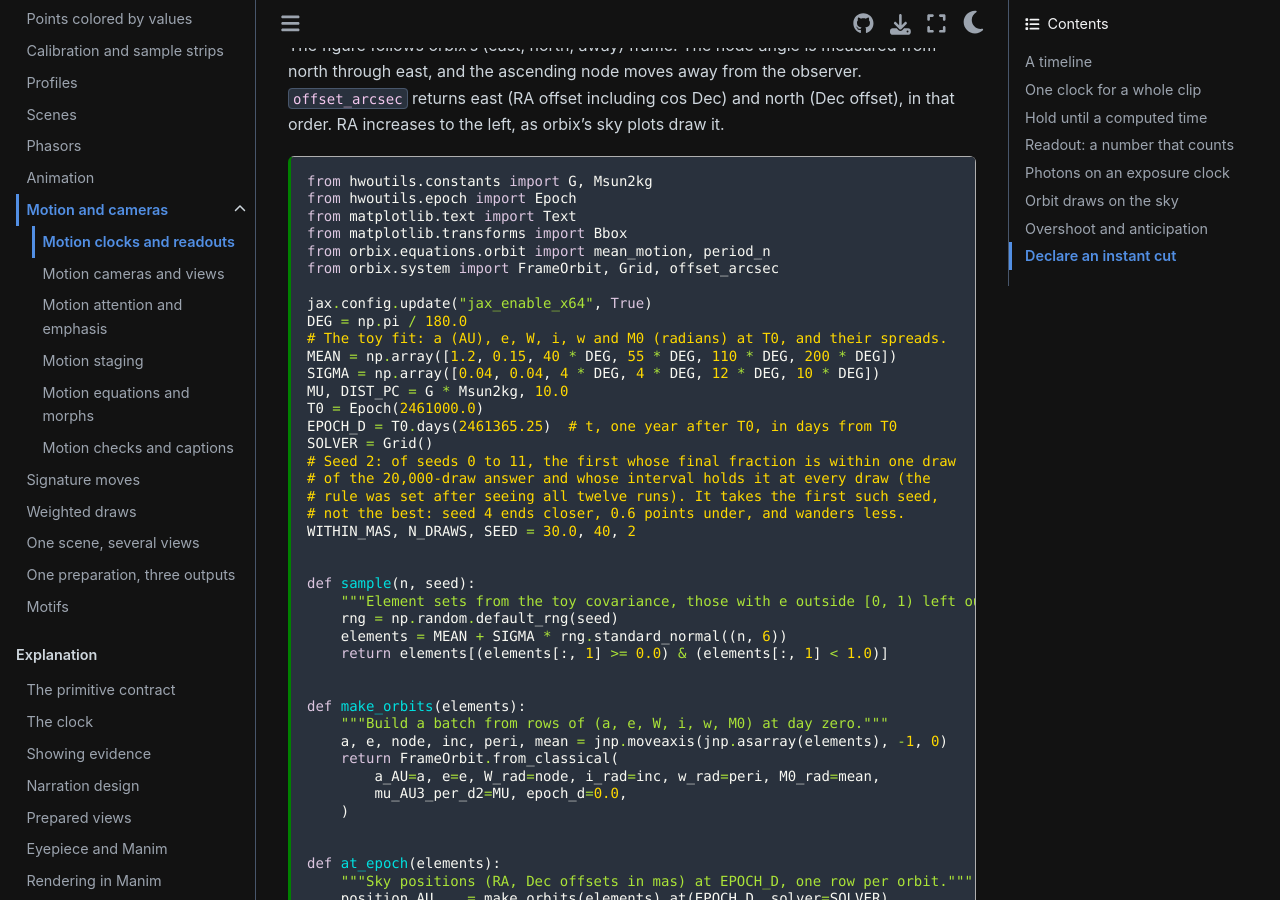
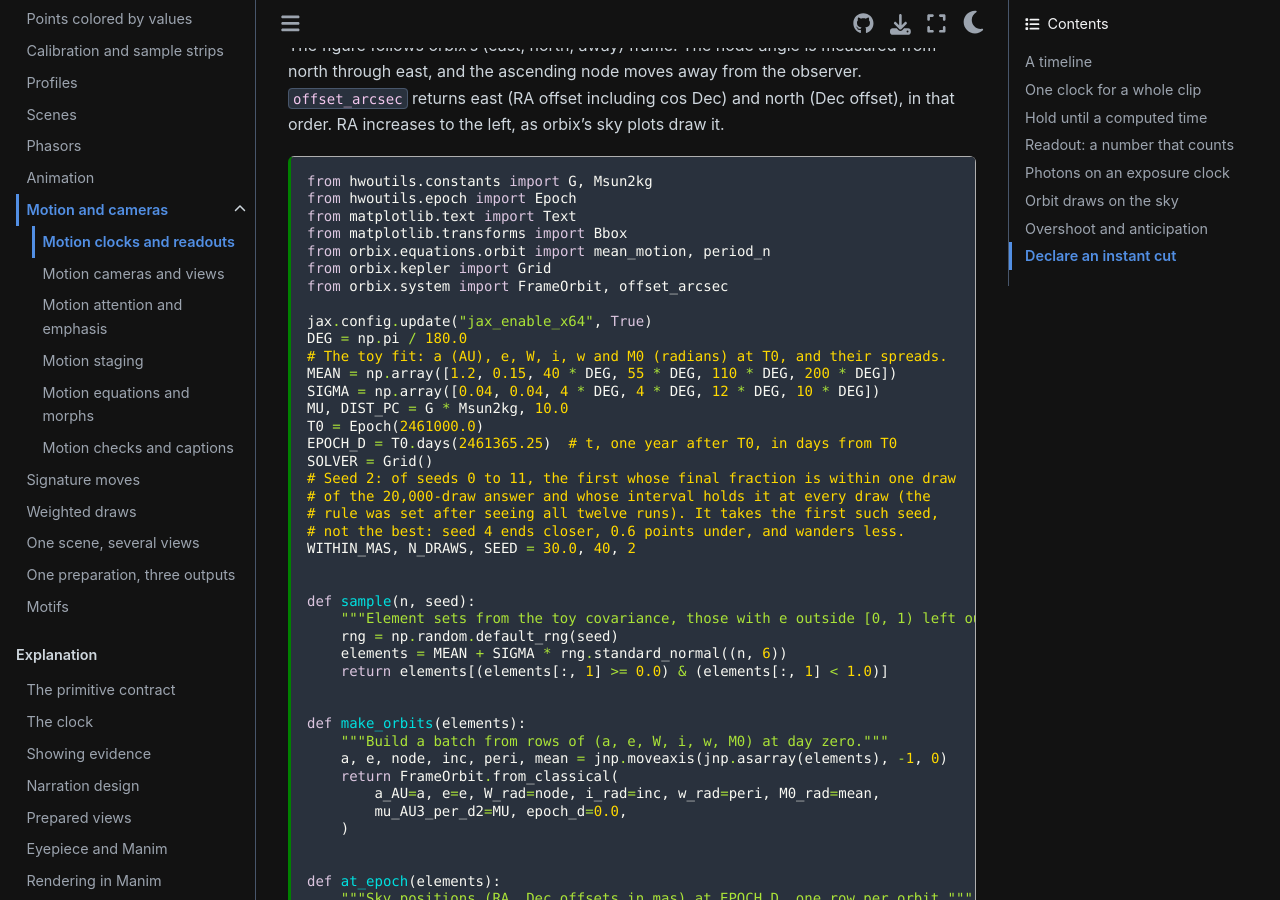
Before and after one commit to CoreySpohn/eyepiece, a Sphinx documentation site: the page built from docs/gallery/motion-clock.md, in a window 1280 px wide and 900 px high, scrolled down 9049 px. Built offline with Sphinx 7.4.7 and the Sphinx Book theme 1.1.4, drawn with Linux system fonts in a browser that asks for light colours; pages that are not in the unit, such as notebooks, are missing from menus.

Commit message:
docs(gallery): import Grid from orbix.kepler

```diff
--- a/docs/gallery/motion-clock.md
+++ b/docs/gallery/motion-clock.md
@@ -475,7 +475,8 @@ from hwoutils.epoch import Epoch
 from matplotlib.text import Text
 from matplotlib.transforms import Bbox
 from orbix.equations.orbit import mean_motion, period_n
-from orbix.system import FrameOrbit, Grid, offset_arcsec
+from orbix.kepler import Grid
+from orbix.system import FrameOrbit, offset_arcsec
 
 jax.config.update("jax_enable_x64", True)
 DEG = np.pi / 180.0
```
